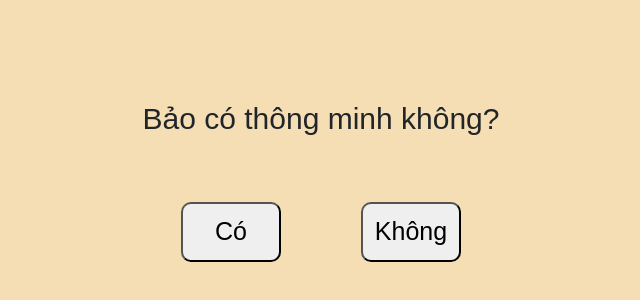
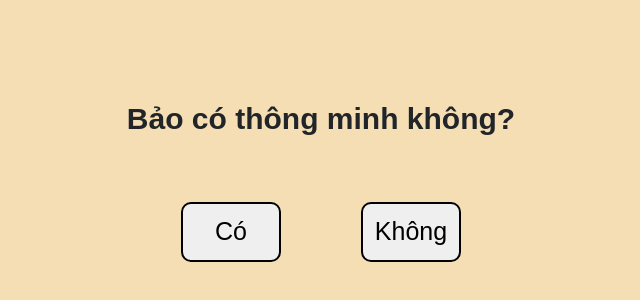
Before and after one commit to GiaBaoZz/Bao200IQ, a plain HTML site: page index.html in a window 1280 px wide. Shown: the part 134-434 px from the top of the page, without its empty margins (319-959 px from the left). Drawn offline with nearby package versions, Linux system fonts and the light colour scheme; a web font is replaced by a local one.

Commit message:
adjust font-weight

```diff
--- a/style.css
+++ b/style.css
@@ -49,6 +49,7 @@ body {
     /* margin: auto; */
 
     border-radius: 10px;
+    border: 2px solid black;
 }
 
 .button-area {
@@ -76,3 +77,7 @@ body {
         background-position: -2470px 0; /* Điều chỉnh -1000px tùy thuộc vào kích thước và số lượng hình ảnh trong sprite */
     }
 }
+
+.main p {
+    font-weight: bold;
+}
```
